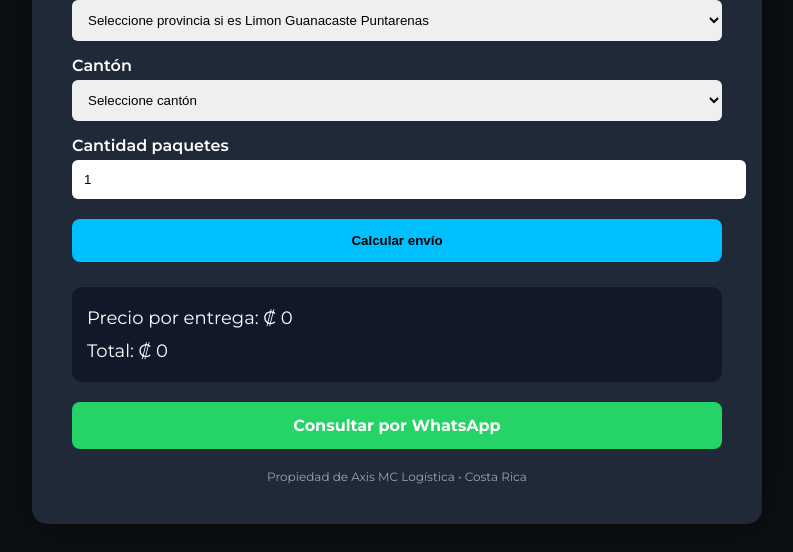
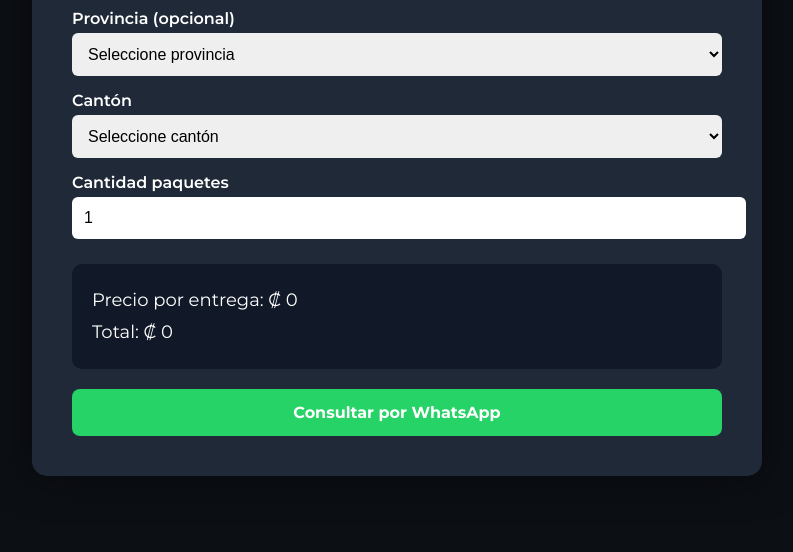
Before and after one commit to axismclogistica/axis-mc-Log, a plain HTML site: page cotizador.html in a window 1280 px wide. Shown: the part 331-883 px from the top of the page, without its empty margins (243-1036 px from the left). After the commit the page ends 856 px from the top, so only its background shows below. Drawn offline with Linux system fonts and the light colour scheme.

Commit message:
Update cotizador.html

```diff
--- a/cotizador.html
+++ b/cotizador.html
@@ -28,25 +28,18 @@ border-radius:15px;
 width:100%;
 max-width:650px;
 box-shadow:0 0 40px rgba(0,0,0,.5);
-animation:fade 0.6s ease;
-}
-
-@keyframes fade{
-from{opacity:0;transform:translateY(15px);}
-to{opacity:1;}
 }
 
 .logo{
 display:block;
 margin:auto;
 max-width:220px;
-margin-bottom:15px;
+margin-bottom:20px;
 }
 
 h1{
 text-align:center;
 margin-bottom:25px;
-font-size:26px;
 }
 
 label{
@@ -61,30 +54,16 @@ padding:12px;
 border-radius:6px;
 border:none;
 margin-top:5px;
-}
-
-button{
-width:100%;
-margin-top:20px;
-padding:14px;
-background:#00bfff;
-border:none;
-border-radius:8px;
-font-weight:700;
-cursor:pointer;
-}
-
-button:hover{
-background:#0099cc;
+font-size:16px;
 }
 
 .resultado{
 margin-top:25px;
 font-size:18px;
+background:#111827;
+padding:20px;
+border-radius:10px;
 line-height:1.8;
-background:#111827;
-padding:15px;
-border-radius:10px;
 }
 
 .whatsapp{
@@ -99,13 +78,6 @@ text-decoration:none;
 font-weight:700;
 }
 
-.footer{
-margin-top:20px;
-font-size:12px;
-color:#9ca3af;
-text-align:center;
-}
-
 </style>
 </head>
 
@@ -117,10 +89,10 @@ text-align:center;
 
 <h1>Cotizador Axis MC Logística</h1>
 
-<label>Provincia</label>
+<label>Provincia (opcional)</label>
 
 <select id="provincia">
-<option value="">Seleccione provincia si es Limon Guanacaste Puntarenas</option>
+<option value="">Seleccione provincia</option>
 <option>Limon</option>
 <option>Puntarenas</option>
 <option>Guanacaste</option>
@@ -210,8 +182,6 @@ text-align:center;
 <label>Cantidad paquetes</label>
 <input type="number" id="cantidad" value="1" min="1">
 
-<button onclick="calcular()">Calcular envío</button>
-
 <div class="resultado">
 
 Precio por entrega: ₡ <span id="precio">0</span><br>
@@ -224,15 +194,9 @@ Total: ₡ <span id="total">0</span>
 Consultar por WhatsApp
 </a>
 
-<div class="footer">
-Propiedad de Axis MC Logística • Costa Rica
-</div>
-
 </div>
 
 <script>
-
-/* PRECIOS CANTONES */
 
 const precios={
 
@@ -311,8 +275,6 @@ const precios={
 
 };
 
-/* PRECIOS PROVINCIAS */
-
 function precioProvincia(p,c){
 
 if(p==="Limon"){
@@ -337,7 +299,6 @@ if(c>=10)return 4500;
 }
 
 return null;
-
 }
 
 function calcular(){
@@ -348,13 +309,9 @@ let cantidad=parseInt(document.getElementById("cantidad").value)||0;
 
 let precio=null;
 
-/* prioridad provincia */
-
 if(provincia!==""){
 precio=precioProvincia(provincia,cantidad);
 }
-
-/* si no hay provincia usa canton */
 
 if(precio===null && canton!==""){
 precio=precios[canton];
@@ -365,7 +322,7 @@ if(precio==="ruta"){
 document.getElementById("precio").innerText="Contacte a Axis MC Logística";
 document.getElementById("total").innerText="-";
 
-document.getElementById("whatsappBtn").href="https://wa.me/50664541075?text=Hola%20Axis%20MC%20Logística,%20quiero%20cotizar%20envío%20a%20"+canton;
+document.getElementById("whatsappBtn").href="https://wa.me/50664541075?text=Cotizar envío a "+canton;
 
 return;
 
@@ -376,9 +333,15 @@ if(precio===null)return;
 document.getElementById("precio").innerText=precio.toLocaleString();
 document.getElementById("total").innerText=(precio*cantidad).toLocaleString();
 
-document.getElementById("whatsappBtn").href="https://wa.me/50664541075?text=Hola%20Axis%20MC%20Logística,%20quiero%20cotizar%20"+cantidad+"%20envíos";
+document.getElementById("whatsappBtn").href="https://wa.me/50664541075?text=Cotizar "+cantidad+" paquetes";
 
 }
+
+/* auto calcular */
+
+document.getElementById("canton").addEventListener("change",calcular);
+document.getElementById("cantidad").addEventListener("input",calcular);
+document.getElementById("provincia").addEventListener("change",calcular);
 
 </script>
 
```
